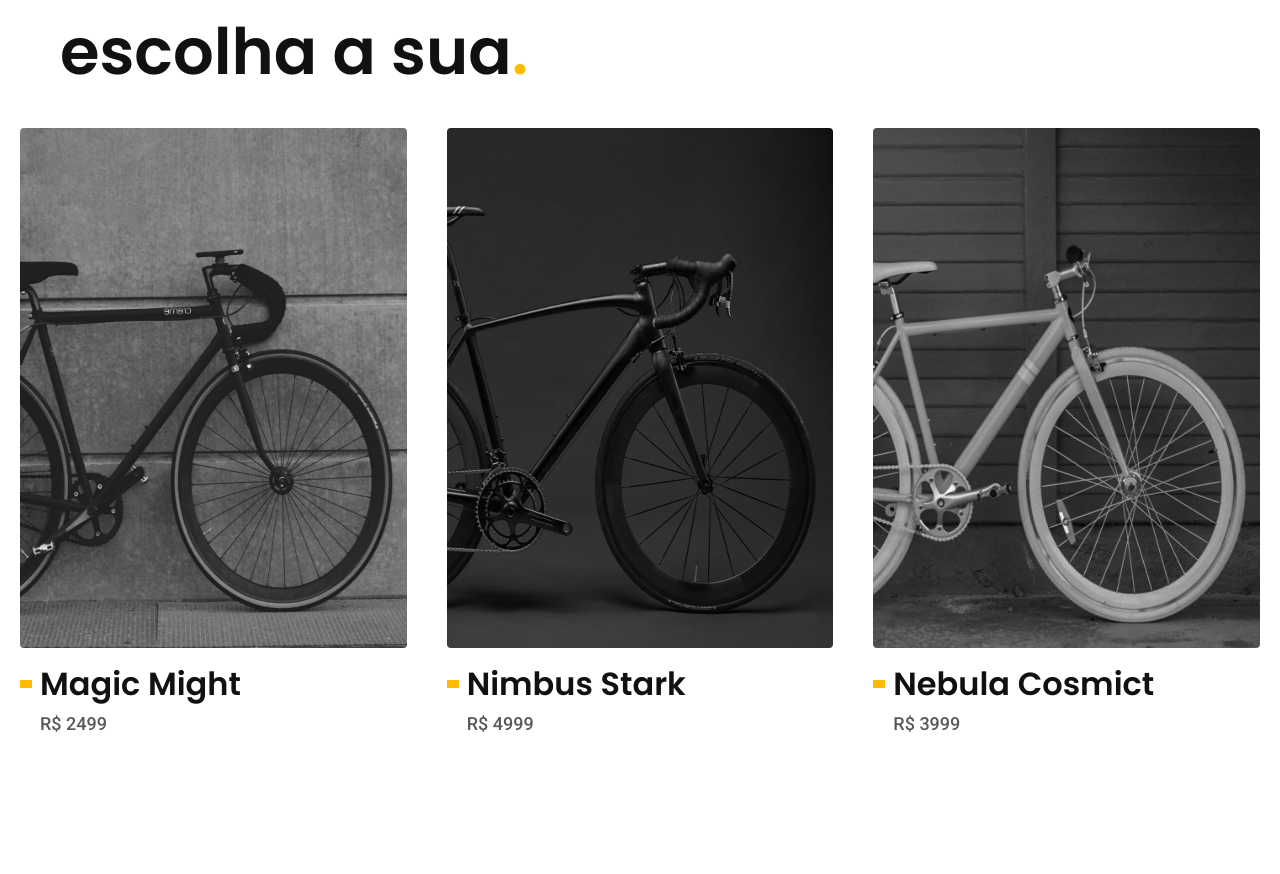
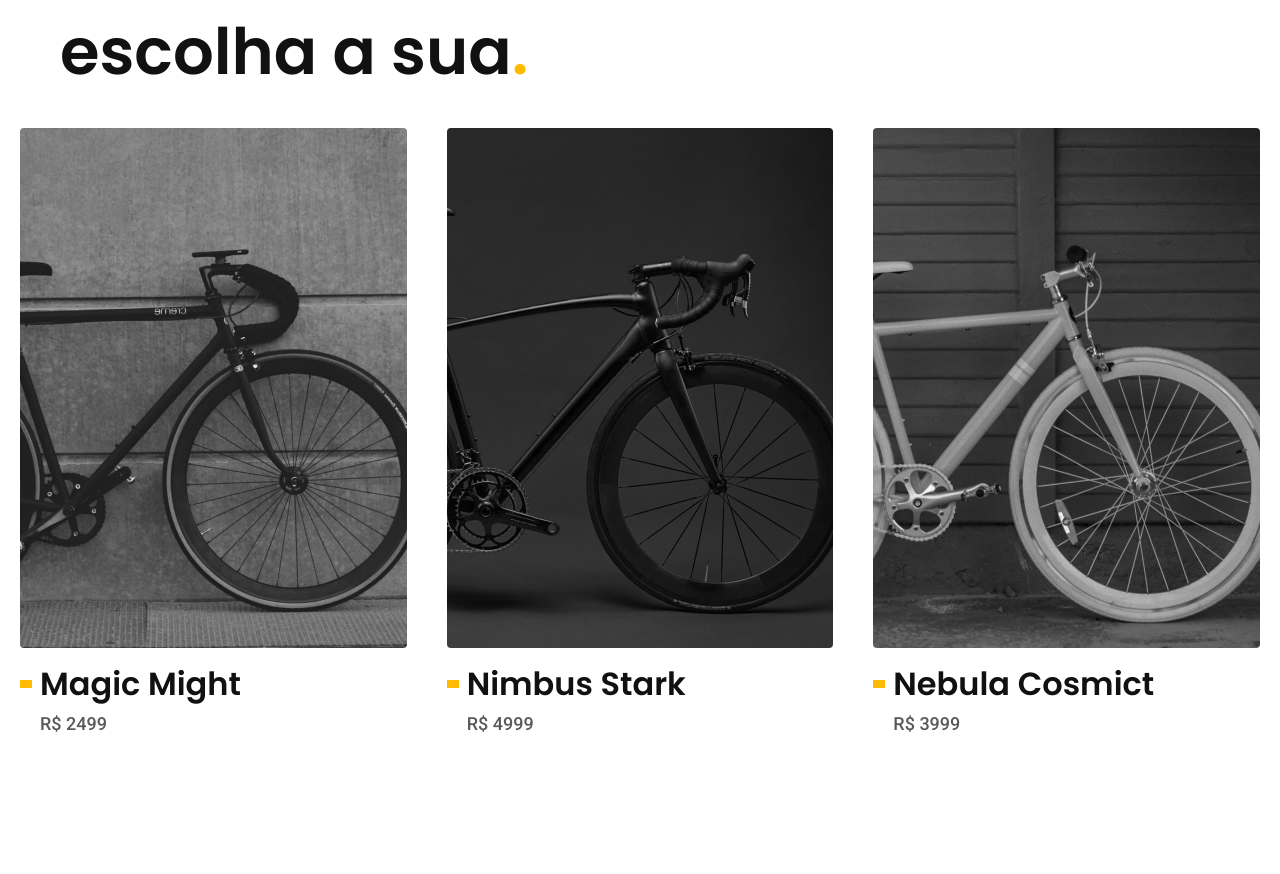
Before and after one commit to herickdevp/Bikcraft-Origamid, a plain HTML site: page index.html in a window 1280 px wide. Shown: the part 840-1714 px from the top of the page. Drawn offline with Linux system fonts and the light colour scheme.

Commit message:
correcao imagens bicicletas

```diff
--- a/css/bicicletas/bicicletas-lista.css
+++ b/css/bicicletas/bicicletas-lista.css
@@ -29,6 +29,8 @@
 
 .bicicletas-lista img {
   margin-bottom: 16px;
+  object-fit: cover;
+  /* object-position: right center; */
 }
 
 .bicicletas-lista h3 {
```
